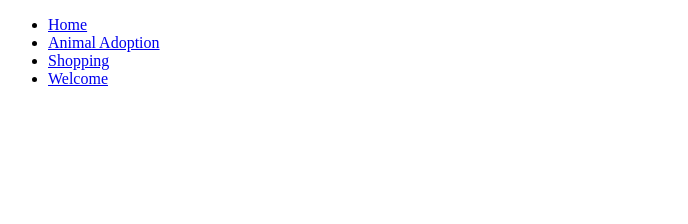
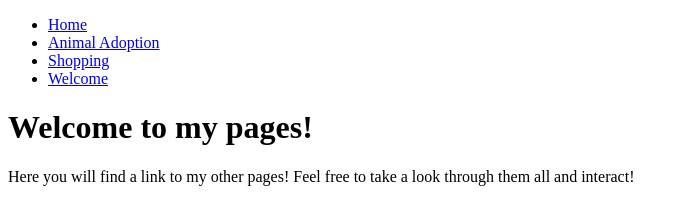
Before and after one commit to BrookeBlack/week_5_day_2, a plain HTML site: page index.html in a window 1280 px wide. Shown: the whole page, without its empty margins (0-688 px from the left). Drawn offline with Linux system fonts and the light colour scheme.

Commit message:
updated index page

```diff
--- a/index.html
+++ b/index.html
@@ -1,11 +1,13 @@
 <!DOCTYPE html>
 <html lang="en">
+
 <head>
     <meta charset="UTF-8">
     <meta name="viewport" content="width=device-width, initial-scale=1.0">
 
     <title>Document</title>
 </head>
+
 <body>
     <header>
         <nav>
@@ -18,6 +20,9 @@
         </nav>
     </header>
 
+    <h1>Welcome to my pages! </h1>
+    <p>Here you will find a link to my other pages! Feel free to take a look through them all and interact!</p>
     <script src="welcome.js"></script>
 </body>
+
 </html>
```
Lines whose indentation alone changed are shown as unchanged.
